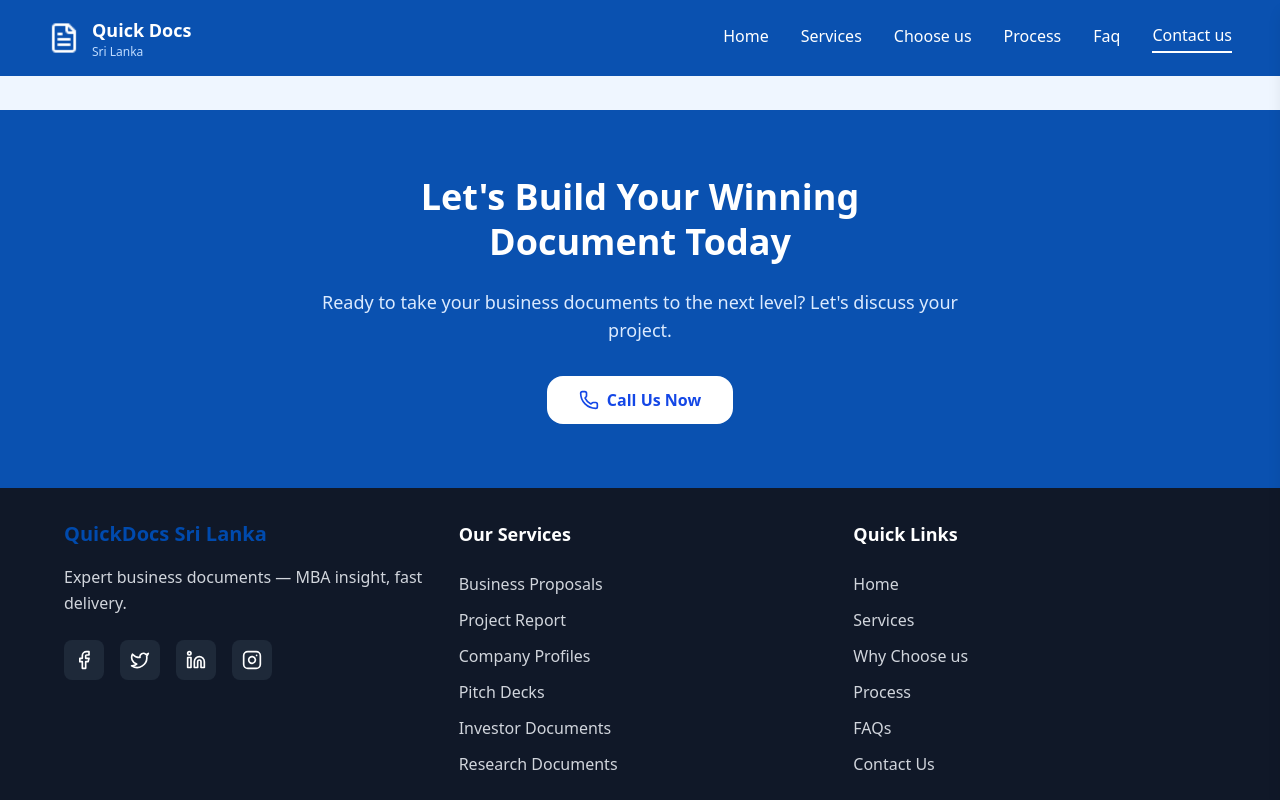
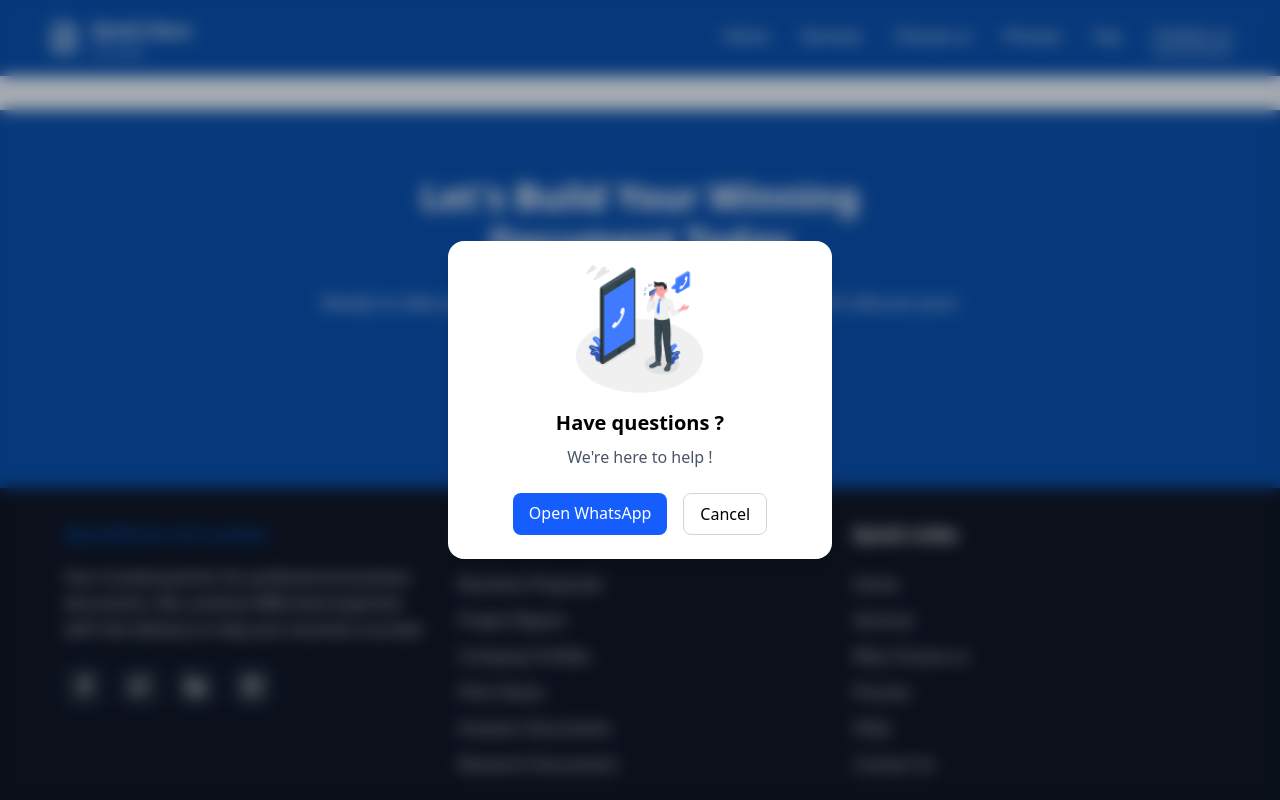
Before and after one commit to Cenzios/Quickdocs, a React (Vite) app: page / in a window 1280 px wide. Both pictures are taken after a click on the button "Call Us Now". Shown: the part 5934-6734 px from the top of the page. Built offline with nearby package versions, Linux system fonts and the light colour scheme.

Commit message:
Add call modal to footer with WhatsApp integration and call illustration

```diff
--- a/src/components/Footer.jsx
+++ b/src/components/Footer.jsx
@@ -1,7 +1,10 @@
-import React from "react";
+import React, { useState } from "react";
 import { Phone, Facebook, Twitter, Linkedin, Instagram } from "lucide-react";
+import callImg from "../assets/call.png"; // adjust path if needed
 
 const Footer = () => {
+  const [isModalOpen, setIsModalOpen] = useState(false);
+
   return (
     <>
       {/* Call to Action Section */}
@@ -16,12 +19,54 @@
             Ready to take your business documents to the next level? Let's
             discuss your project.
           </p>
-          <button className="bg-white text-blue-700 px-8 py-3 rounded-2xl font-semibold hover:bg-gray-100 transition-colors inline-flex items-center gap-2">
+          <button
+            onClick={() => setIsModalOpen(true)}
+            className="bg-white text-blue-700 px-8 py-3 rounded-2xl font-semibold hover:bg-gray-100 transition-colors inline-flex items-center gap-2"
+          >
             <Phone className="w-5 h-5" />
             Call Us Now
           </button>
         </div>
       </section>
+
+      {/* Popup Modal */}
+      {isModalOpen && (
+        <div
+          className="fixed inset-0 flex items-center justify-center bg-black/30 backdrop-blur-sm z-50"
+          onClick={() => setIsModalOpen(false)} // close if clicking outside
+        >
+          <div
+            className="bg-white rounded-2xl p-6 w-96 text-center shadow-lg"
+            onClick={(e) => e.stopPropagation()} // prevent closing when clicking inside
+          >
+            <img
+              src={callImg}
+              alt="Call illustration"
+              className="w-32 h-32 mx-auto mb-4"
+            />
+            <h3 className="text-xl text-black font-bold mb-2">
+              Have questions ?
+            </h3>
+            <p className="text-gray-600 mb-6">We're here to help !</p>
+            <div className="flex justify-center gap-4">
+              <a
+                href="https://wa.me/94771234567" // replace with your WhatsApp number
+                target="_blank"
+                rel="noopener noreferrer"
+                className="bg-blue-600 text-white px-4 py-2 rounded-lg hover:bg-blue-700 transition-colors"
+              >
+                Open WhatsApp
+              </a>
+              <button
+                onClick={() => setIsModalOpen(false)}
+                className="border border-gray-300 text-black px-4 py-2 rounded-lg hover:bg-gray-100 transition-colors"
+              >
+                Cancel
+              </button>
+            </div>
+          </div>
+        </div>
+      )}
 
       {/* Footer Section */}
       <footer className="bg-[#101828] text-white py-8 px-4">
@@ -33,7 +78,9 @@
                 QuickDocs Sri Lanka
               </h3>
               <p className="text-gray-300 mb-4 md:mb-6 leading-relaxed text-xs md:text-base">
-                Expert business documents — MBA insight, fast delivery.
+                Your trusted partner for professional business documents. We
+                combine MBA-level expertise with fast delivery to help your
+                business succeed
               </p>
 
               {/* Social Icons */}
```
Also changed, not shown: src/assets/call.png (added).
